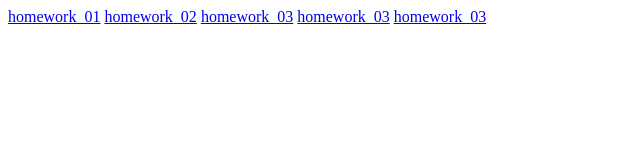
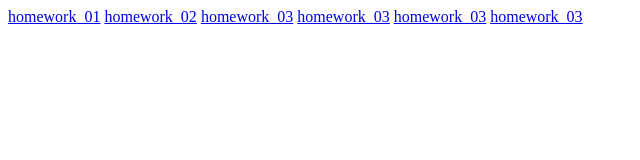
Before and after one commit to YevhBrosl/FrontEnd, a plain HTML site: page index.html in a window 1280 px wide. Shown: the whole page, without its empty margins (0-640 px from the left). Drawn offline with Linux system fonts and the light colour scheme.

Commit message:
new files

```diff
--- a/index.html
+++ b/index.html
@@ -35,5 +35,11 @@
       href="lesson_04/index.html"
       >homework_03</a
     >
+
+    <a
+      target="_blank"
+      href="homework_04/index.html"
+      >homework_03</a
+    >
 </body>
 </html>
```
